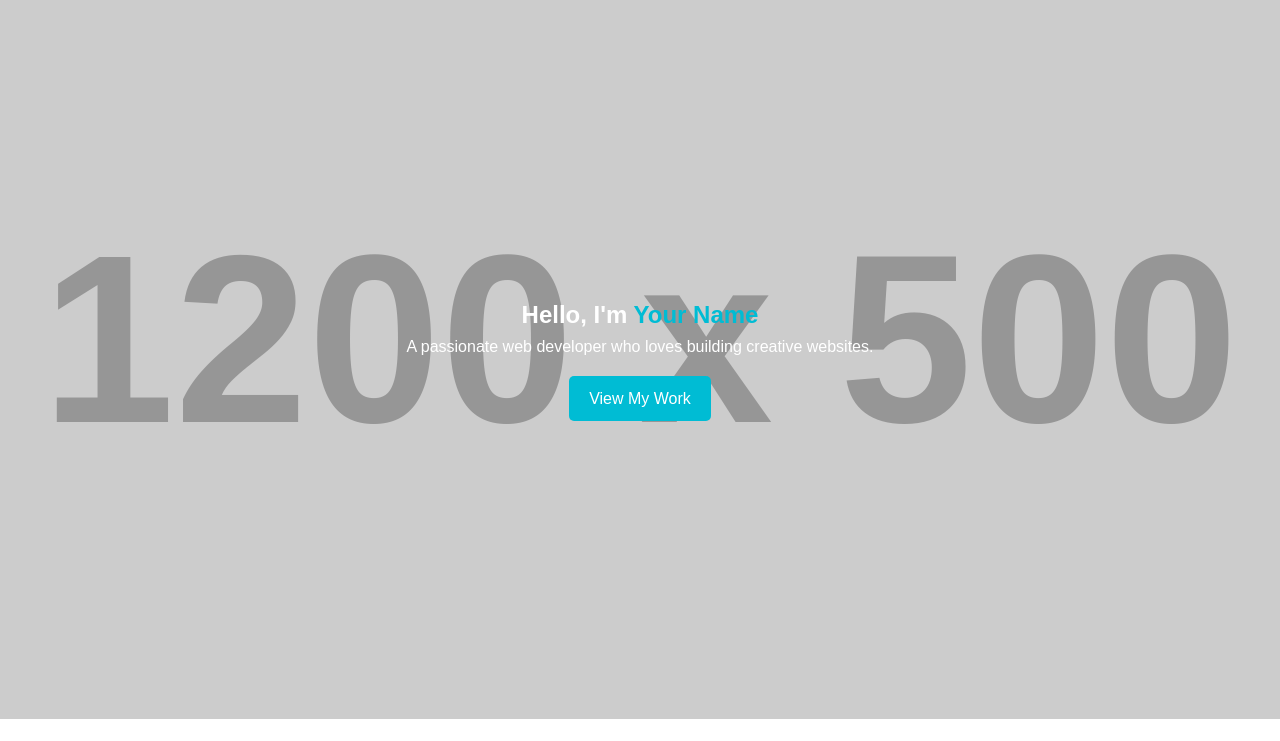
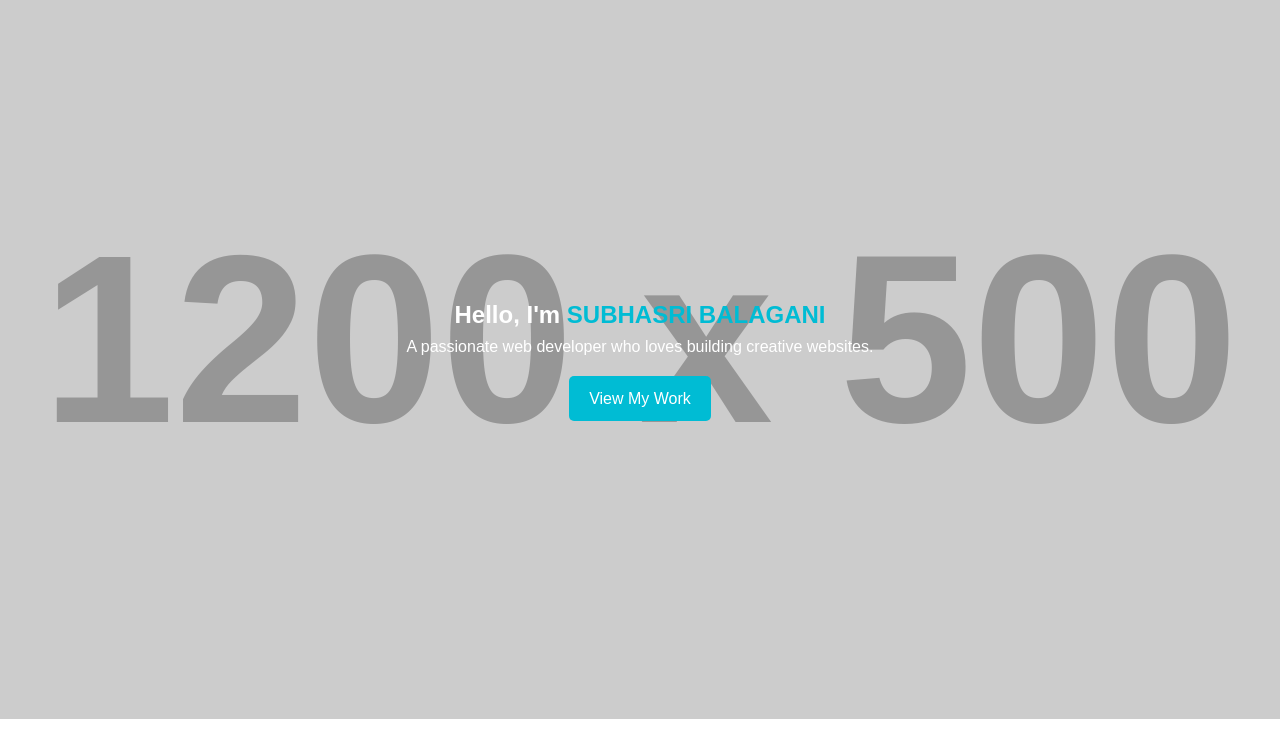
Before and after one commit to subhasribalagani-arch/My-portfolio, a plain HTML site: page index.html in a window 1280 px wide. Shown: the part 59-800 px from the top of the page. Drawn offline with Linux system fonts and the light colour scheme; placeholder pictures from the web are drawn by us.

Commit message:
Update index.html

```diff
--- a/index.html
+++ b/index.html
@@ -23,7 +23,7 @@
   <!-- Hero -->
   <section class="hero">
     <div class="hero-content">
-      <h1>Hello, I'm <span>Your Name</span></h1>
+      <h1>Hello, I'm <span>SUBHASRI BALAGANI</span></h1>
       <p>A passionate web developer who loves building creative websites.</p>
       <a href="#projects" class="btn">View My Work</a>
     </div>
```
